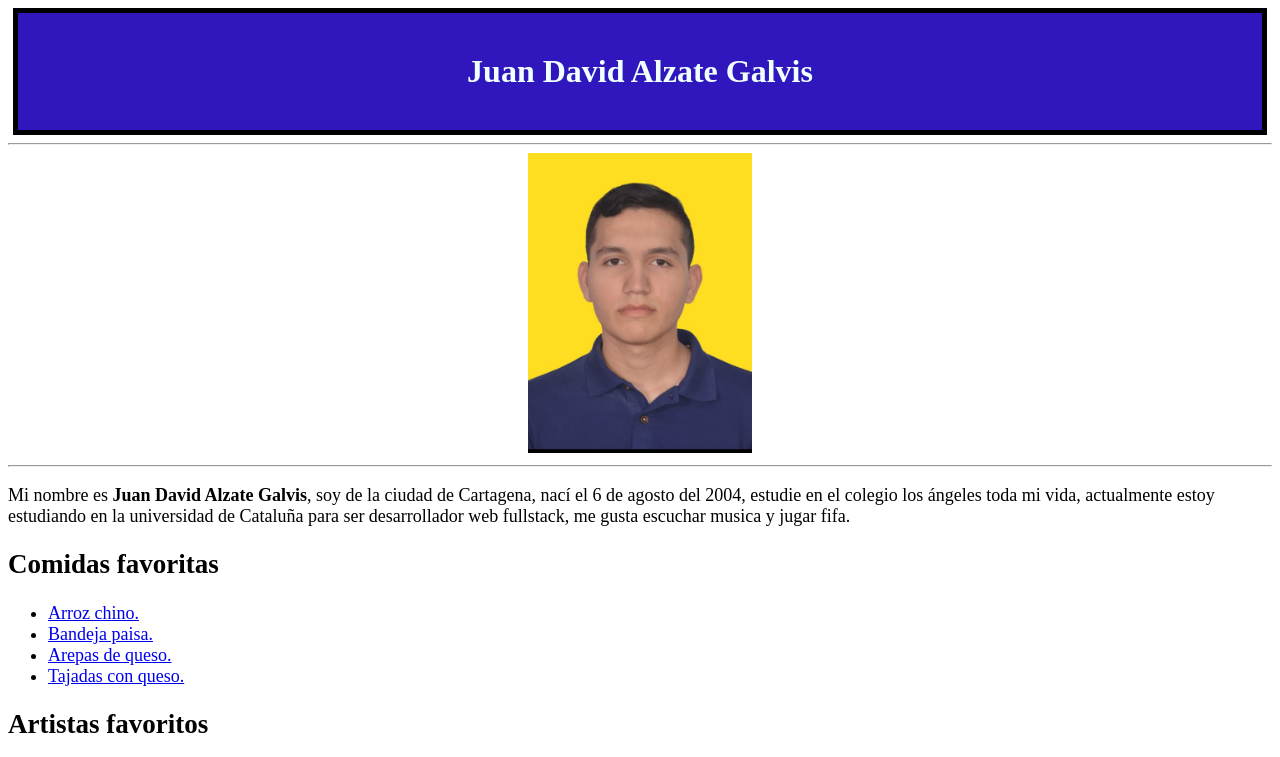
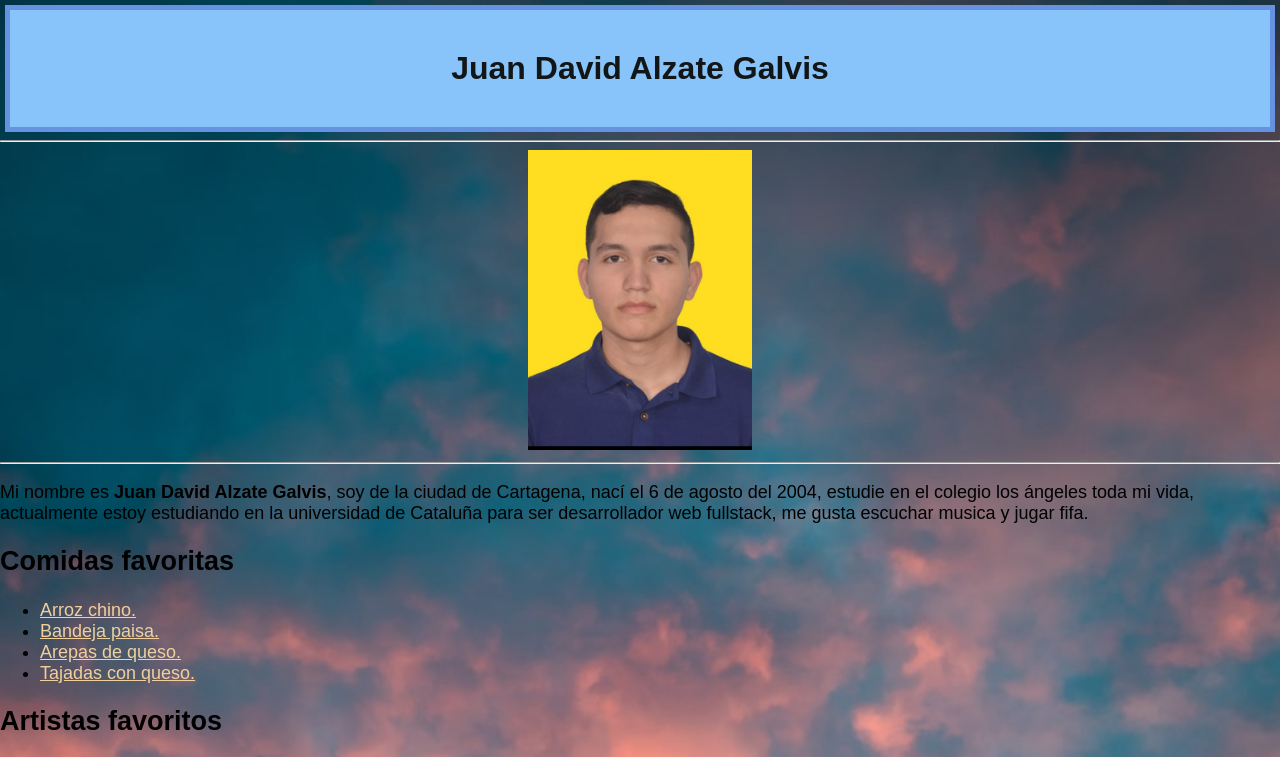
Before and after one commit to Juan-David-Alzate/Primera-actividad, a website: page index.html in a window 1280 px wide. Shown: the top 757 px of the page. Drawn offline with Linux system fonts and the light colour scheme.

Commit message:
css fondo

```diff
--- a/assets/css/estilos.css
+++ b/assets/css/estilos.css
@@ -2,11 +2,32 @@
 .titulo h1{
     padding: 40px;
     margin: 5px;
-    border: 5px solid black;
-    background: rgb(48, 23, 189);
-    color: azure;
+    border: 5px solid rgb(102, 146, 226);
+    background: rgb(136, 195, 250);
+    color: rgb(18, 22, 22);
 }
 
 .parrafo{
     font-size: large;
 }
+
+body{
+    margin: 0px;
+    padding: 0px;
+    background: url(nubes.jpg);
+    background-size: cover;
+    font-family: sans-serif;
+}
+
+.enlace1 {
+    color: rgb(240, 207, 157);
+}
+.enlace2 {
+    color: rgb(240, 207, 157);
+}
+.enlace3 {
+    color: rgb(240, 207, 157);
+}
+.enlace4 {
+    color: rgb(240, 207, 157);
+}
--- a/index.html
+++ b/index.html
@@ -22,10 +22,10 @@
         </p>
         <h2>Comidas favoritas</h2>
         <ul>
-            <li><a href="https://i.imgur.com/IeMXOU7.jpg%20" target="_blank">Arroz chino.</a></li>
-            <li><a href="https://asadosla80.com/wp-content/uploads/2020/08/Bandeja-Paisa-Asados-la-80-1.jpg" target="_blank">Bandeja paisa.</a></li>
-            <li><a href="https://www.goya.com/media/7859/arepas-cornmeal-patties.jpg?quality=80" target="_blank">Arepas de queso.</a></li>
-            <li><a href="https://pbs.twimg.com/media/CM9n8D5WcAAy3aV.jpg" target="_blank">Tajadas con queso.</a></li>
+            <li><a href="https://i.imgur.com/IeMXOU7.jpg%20" target="_blank" class="enlace1">Arroz chino.</a></li>
+            <li><a href="https://asadosla80.com/wp-content/uploads/2020/08/Bandeja-Paisa-Asados-la-80-1.jpg" target="_blank" class="enlace2">Bandeja paisa.</a></li>
+            <li><a href="https://www.goya.com/media/7859/arepas-cornmeal-patties.jpg?quality=80" target="_blank" class="enlace3">Arepas de queso.</a></li>
+            <li><a href="https://pbs.twimg.com/media/CM9n8D5WcAAy3aV.jpg" target="_blank" class="enlace4">Tajadas con queso.</a></li>
         </ul>
         <h2>Artistas favoritos</h2>
         <ul>
@@ -55,7 +55,7 @@
                     <input type="text" id="apellido" class="" name="p-apellido" placeholder="Escriba su primer apellido">
                 </div>
                 <div>
-                    <label for="apellido"> Segundo pellido</label>
+                    <label for="apellido"> Segundo apellido</label>
                     <input type="text" id="apellido" class="" name="s-apellido" placeholder="Escriba su segundo apellido">
                 </div>
                 <div>
@@ -77,7 +77,7 @@
         </section>
         <hr>
         <section id="formulario-tres">
-            <h1>Iniciar seccion</h1>
+            <h1>Iniciar sección</h1>
             <form>
                 <div>
                     <label for="correo"> Correo</label>
```
Also changed, not shown: assets/css/nubes.jpg (added).
